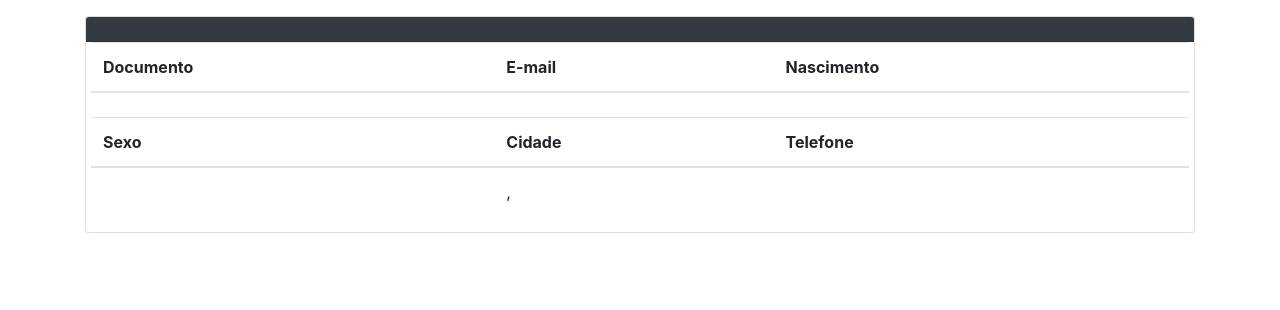
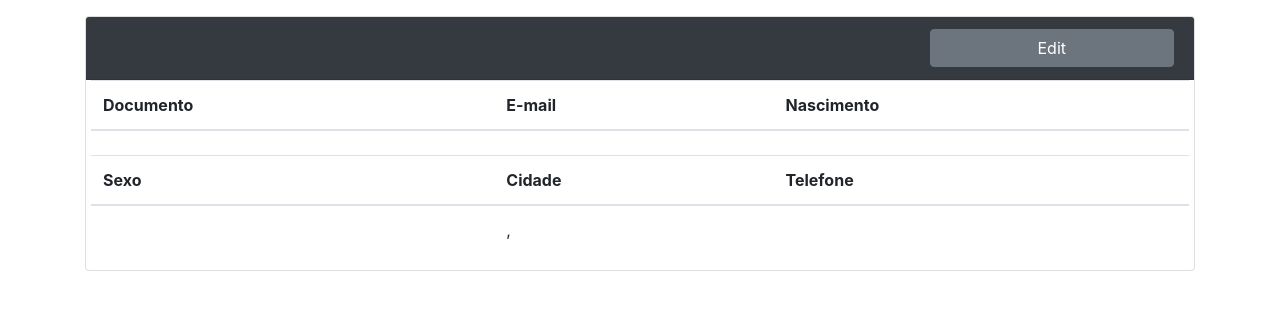
Before and after one commit to souzasmatheus/management-app, a Node server app: page / in a window 1280 px wide. Shown: the part 56-366 px from the top of the page. Run offline with Node 20, Linux system fonts and the light colour scheme; tables that the repository leaves empty hold one stand-in row (values such as "Sample post"); some libraries are stand-ins or nearby versions.

Commit message:
Create edit client button

```diff
--- a/views/index.handlebars
+++ b/views/index.handlebars
@@ -1,7 +1,16 @@
 {{#each clients}}
 <div class="card mb-3">
     <div class="card-header bg-dark">
-        <p class="text-uppercase text-center m-0 text-light">{{name}}</p>
+        <div class="row">
+            <div class="col">
+                <p class="text-uppercase text-center m-0 text-light">{{name}}</p>
+            </div>
+
+        <div class="col-lg-3 ml-auto">
+            <a href="/client/edit" class="btn btn-secondary btn-block">Edit</a>
+        </div>
+        </div>
+
     </div>
     <div class="card-body pt-0 pb-0">
         <div class="row">
```
